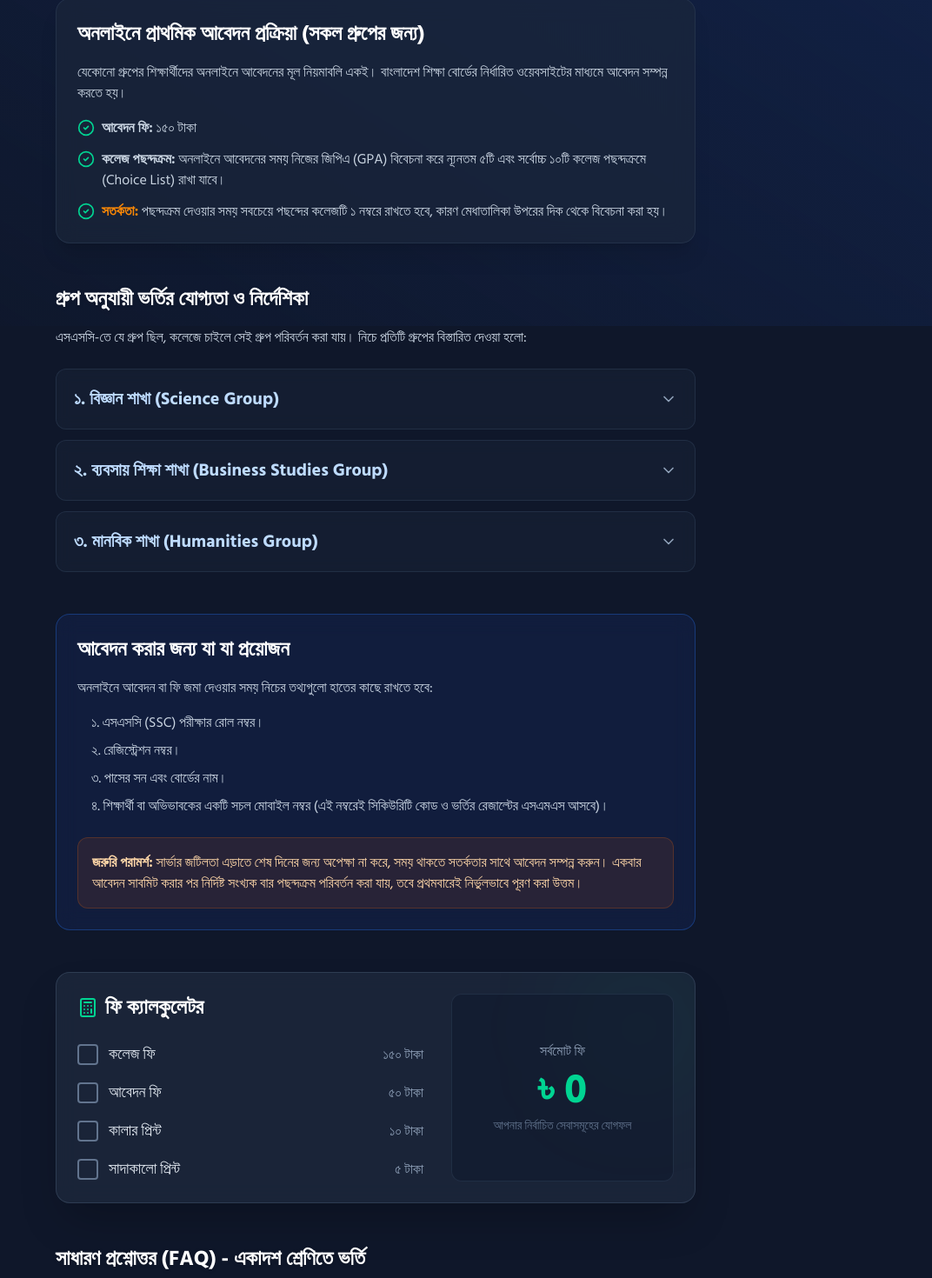
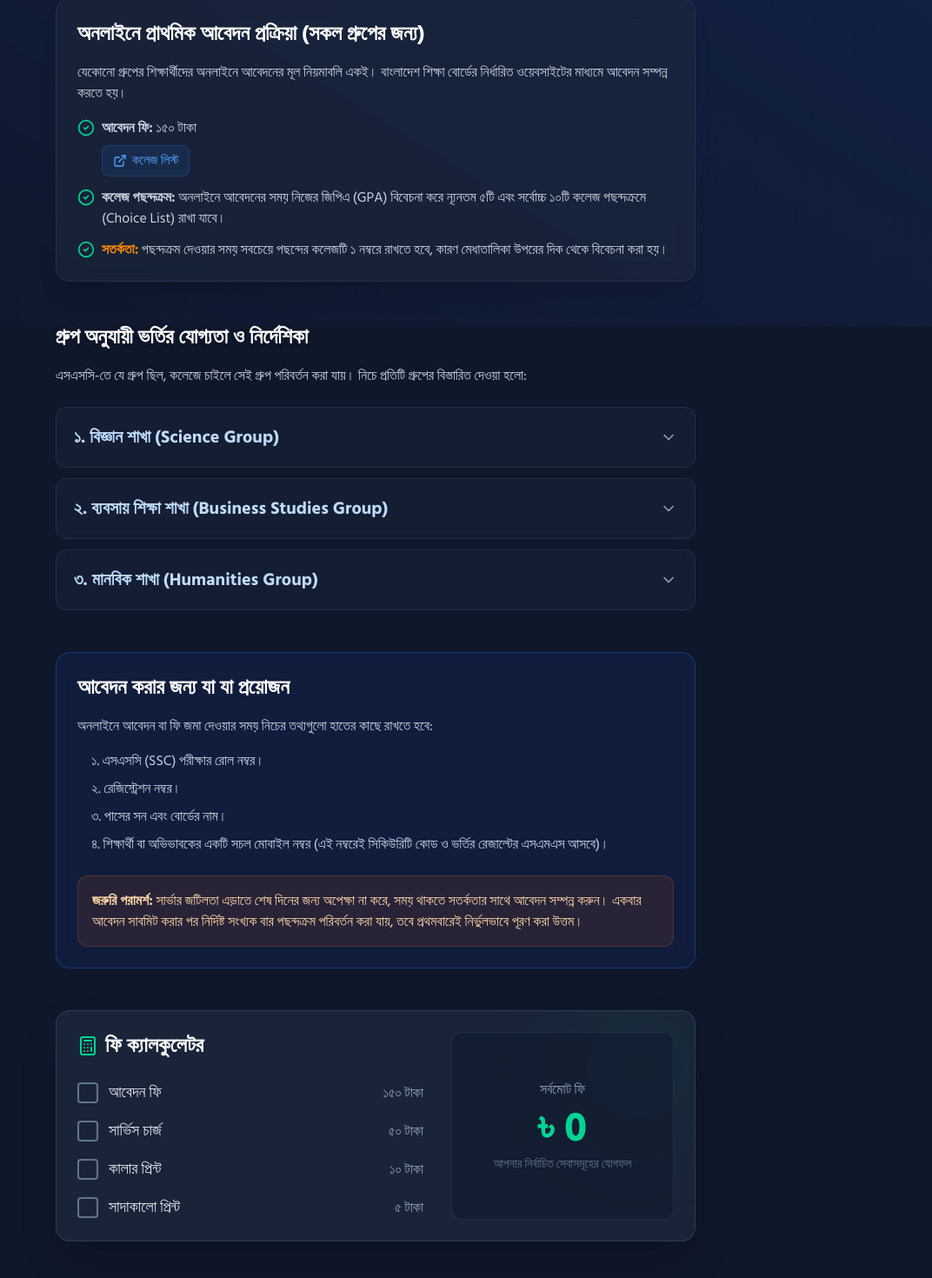
Before and after one commit to kazistoremfs-cmd/kazistore.mfs, a React (Vite) app: page /college-admission-details in a window 1280 px wide. Shown: the part 425-1895 px from the top of the page at 87% size, without its empty margins (208-1280 px from the left). Built offline with nearby package versions, Linux system fonts and the light colour scheme.

Commit message:
feat: update college admission details and notices
- Added XI class admission notice to the header marquee.
- Updated College Admission page with a prominent "College List" link.
- Standardized Bengali font usage across the admission component.

```diff
--- /dev/null
+++ b/fix_college_fonts.cjs
@@ -0,0 +1,6 @@
+const fs = require('fs');
+let content = fs.readFileSync('src/components/CollegeAdmissionDetails.tsx', 'utf-8');
+
+content = content.replace(/font-en/g, 'font-bn');
+
+fs.writeFileSync('src/components/CollegeAdmissionDetails.tsx', content);
--- /dev/null
+++ b/fix_font.cjs
@@ -0,0 +1,11 @@
+const fs = require('fs');
+let content = fs.readFileSync('src/components/CollegeAdmissionDetails.tsx', 'utf-8');
+
+// The breadcrumb was broken (replaced from font-en to font-bn). Let's fix it if it's there.
+content = content.replace('md:px-0 font-bn backdrop-blur-md', 'md:px-0 font-en backdrop-blur-md');
+content = content.replace('flex-1 font-bn', 'flex-1 font-en');
+
+// Now fix the button
+content = content.replace('transition-all font-en"\n                  >\n                    <ExternalLink className="w-4 h-4" />\n                    কলেজ লিস্ট', 'transition-all font-bn"\n                  >\n                    <ExternalLink className="w-4 h-4" />\n                    কলেজ লিস্ট');
+
+fs.writeFileSync('src/components/CollegeAdmissionDetails.tsx', content);
--- /dev/null
+++ b/fix_link.cjs
@@ -0,0 +1,45 @@
+const fs = require('fs');
+let content = fs.readFileSync('src/components/CollegeAdmissionDetails.tsx', 'utf-8');
+
+// Remove the link from the Fee Calculator part
+const fromCalculator = `                    <div className="pl-9 pb-2">
+                      <a
+                        href="https://xiclassadmission.govt.bd/college-list/"
+                        target="_blank"
+                        rel="noopener noreferrer"
+                        className="inline-flex items-center gap-1.5 text-[15px] bg-blue-500/10 hover:bg-blue-500/20 text-blue-400 hover:text-blue-300 border border-blue-500/20 px-3 py-1.5 rounded-lg transition-all font-bn"
+                      >
+                        <ExternalLink className="w-4 h-4" />
+                        কলেজ লিস্ট
+                      </a>
+                    </div>`;
+
+content = content.replace(fromCalculator, '');
+
+// Add it to the top section
+const toReplace = `              <li className="flex items-start gap-2">
+                <CheckCircle2 className="w-5 h-5 text-emerald-400 shrink-0 mt-0.5" />
+                <span><strong>আবেদন ফি:</strong> ১৫০ টাকা</span>
+              </li>`;
+
+const replacement = `              <li className="flex flex-col gap-2">
+                <div className="flex items-start gap-2">
+                  <CheckCircle2 className="w-5 h-5 text-emerald-400 shrink-0 mt-0.5" />
+                  <span><strong>আবেদন ফি:</strong> ১৫০ টাকা</span>
+                </div>
+                <div className="pl-7">
+                  <a
+                    href="https://xiclassadmission.govt.bd/college-list/"
+                    target="_blank"
+                    rel="noopener noreferrer"
+                    className="inline-flex items-center gap-1.5 text-[15px] bg-blue-500/10 hover:bg-blue-500/20 text-blue-400 hover:text-blue-300 border border-blue-500/20 px-3 py-1.5 rounded-lg transition-all font-en"
+                  >
+                    <ExternalLink className="w-4 h-4" />
+                    College List
+                  </a>
+                </div>
+              </li>`;
+
+content = content.replace(toReplace, replacement);
+
+fs.writeFileSync('src/components/CollegeAdmissionDetails.tsx', content);
--- /dev/null
+++ b/fix_text.cjs
@@ -0,0 +1,7 @@
+const fs = require('fs');
+let content = fs.readFileSync('src/components/CollegeAdmissionDetails.tsx', 'utf-8');
+
+content = content.replace("College List", "কলেজ লিস্ট");
+content = content.replace("font-en", "font-bn");
+
+fs.writeFileSync('src/components/CollegeAdmissionDetails.tsx', content);
--- a/src/components/CollegeAdmissionDetails.tsx
+++ b/src/components/CollegeAdmissionDetails.tsx
@@ -1,5 +1,5 @@
 import { useNavigate } from 'react-router-dom';
-import { ArrowLeft, ChevronRight, CheckCircle2, ChevronDown, Calculator } from 'lucide-react';
+import { ArrowLeft, ChevronRight, CheckCircle2, ChevronDown, Calculator, ExternalLink } from 'lucide-react';
 import { motion, AnimatePresence } from 'motion/react';
 import React, { useState } from 'react';
 
@@ -93,7 +93,7 @@ export default function CollegeAdmissionDetails() {
       <div className="relative z-10 flex-1 flex flex-col w-full max-w-4xl mx-auto md:px-8">
 
         {/* Breadcrumb */}
-        <nav className="flex items-center gap-2 text-sm text-slate-400 p-4 md:pt-12 md:px-0 font-en backdrop-blur-md bg-[#0F172A]/50 md:bg-transparent sticky top-0 z-20 border-b border-slate-800 md:border-none">
+        <nav className="flex items-center gap-2 text-sm text-slate-400 p-4 md:pt-12 md:px-0 font-bn backdrop-blur-md bg-[#0F172A]/50 md:bg-transparent sticky top-0 z-20 border-b border-slate-800 md:border-none">
           <button onClick={() => navigate(-1)} className="hover:text-blue-400 transition-colors flex items-center gap-1 cursor-pointer">
             <ArrowLeft className="w-4 h-4" /> Back
           </button>
@@ -121,9 +121,22 @@ export default function CollegeAdmissionDetails() {
             <h3 className="text-xl md:text-2xl font-bold text-white mb-4">অনলাইনে প্রাথমিক আবেদন প্রক্রিয়া (সকল গ্রুপের জন্য)</h3>
             <p className="text-slate-300 mb-4">যেকোনো গ্রুপের শিক্ষার্থীদের অনলাইনে আবেদনের মূল নিয়মাবলি একই। বাংলাদেশ শিক্ষা বোর্ডের নির্ধারিত ওয়েবসাইটের মাধ্যমে আবেদন সম্পন্ন করতে হয়।</p>
             <ul className="space-y-3 text-slate-300">
-              <li className="flex items-start gap-2">
+              <li className="flex flex-col gap-2">
+                <div className="flex items-start gap-2">
                   <CheckCircle2 className="w-5 h-5 text-emerald-400 shrink-0 mt-0.5" />
                   <span><strong>আবেদন ফি:</strong> ১৫০ টাকা</span>
+                </div>
+                <div className="pl-7">
+                  <a
+                    href="https://xiclassadmission.govt.bd/college-list/"
+                    target="_blank"
+                    rel="noopener noreferrer"
+                    className="inline-flex items-center gap-1.5 text-[15px] bg-blue-500/10 hover:bg-blue-500/20 text-blue-400 hover:text-blue-300 border border-blue-500/20 px-3 py-1.5 rounded-lg transition-all font-bn"
+                  >
+                    <ExternalLink className="w-4 h-4" />
+                    কলেজ লিস্ট
+                  </a>
+                </div>
               </li>
               <li className="flex items-start gap-2">
                 <CheckCircle2 className="w-5 h-5 text-emerald-400 shrink-0 mt-0.5" />
@@ -198,6 +211,7 @@ export default function CollegeAdmissionDetails() {
                   <h3 className="text-2xl font-bold text-white">ফি ক্যালকুলেটর</h3>
                 </div>
                 <div className="space-y-4">
+                  <div className="flex flex-col gap-2">
                     <label className="flex items-center gap-3 cursor-pointer group">
                       <div className="relative flex items-center justify-center">
                         <input
@@ -210,9 +224,11 @@ export default function CollegeAdmissionDetails() {
                           <CheckCircle2 className="w-4 h-4 text-white opacity-0 peer-checked:opacity-100 transition-opacity" />
                         </div>
                       </div>
-                    <span className="text-slate-200 text-lg group-hover:text-white transition-colors flex-1">কলেজ ফি</span>
+                      <span className="text-slate-200 text-lg group-hover:text-white transition-colors flex-1">আবেদন ফি</span>
                       <span className="text-slate-400">১৫০ টাকা</span>
                     </label>
+
+                  </div>
 
                   <label className="flex items-center gap-3 cursor-pointer group">
                     <div className="relative flex items-center justify-center">
@@ -226,7 +242,7 @@ export default function CollegeAdmissionDetails() {
                         <CheckCircle2 className="w-4 h-4 text-white opacity-0 peer-checked:opacity-100 transition-opacity" />
                       </div>
                     </div>
-                    <span className="text-slate-200 text-lg group-hover:text-white transition-colors flex-1">আবেদন ফি</span>
+                    <span className="text-slate-200 text-lg group-hover:text-white transition-colors flex-1">সার্ভিস চার্জ</span>
                     <span className="text-slate-400">৫০ টাকা</span>
                   </label>
 
--- a/src/components/Header.tsx
+++ b/src/components/Header.tsx
@@ -36,6 +36,8 @@ export default function Header() {
         </div>
         <div className="animate-marquee pl-24 whitespace-nowrap">
           কলেরা প্রতিরোধী ওরাল ভ্যাকসিন (OCV) এখন বিনামূল্যে প্রদান করা হচ্ছে। সকল নাগরিক আপনার স্থানীয় স্বাস্থ্য কেন্দ্রে যোগাযোগ করুন। <Link to="/vaccine/cholera" className="underline hover:text-white/80 transition-colors ml-1">বিস্তারিত তথ্য</Link>
+          <span className="mx-8 text-white/50">•</span>
+          ২০২৬-২৭ শিক্ষাবর্ষের একাদশ শ্রেণিতে অনলাইনে ভর্তির আবেদন আগামী ২ সেপ্টেম্বর ২০২৬ তারিখ থেকে শুরু হয়ে ১০ সেপ্টেম্বর রাত ৮টা পর্যন্ত চলবে।
         </div>
       </div>
     </>
```
Lines whose indentation alone changed are shown as unchanged.
